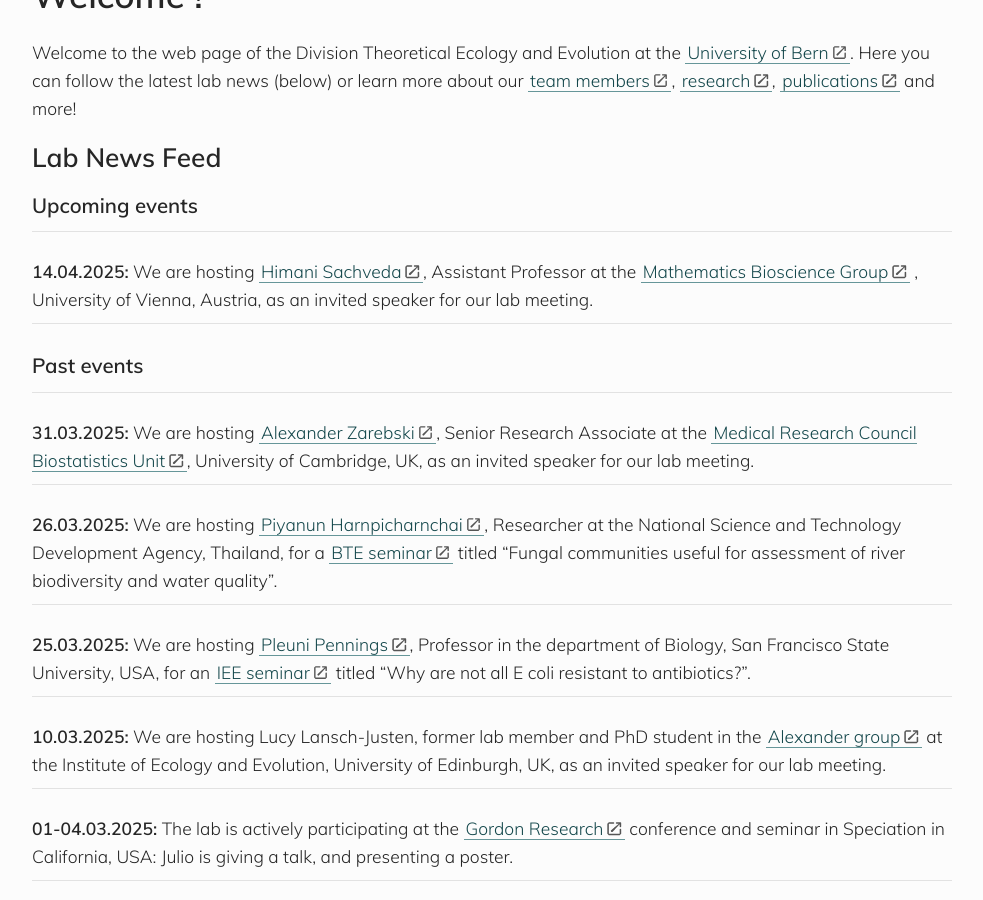
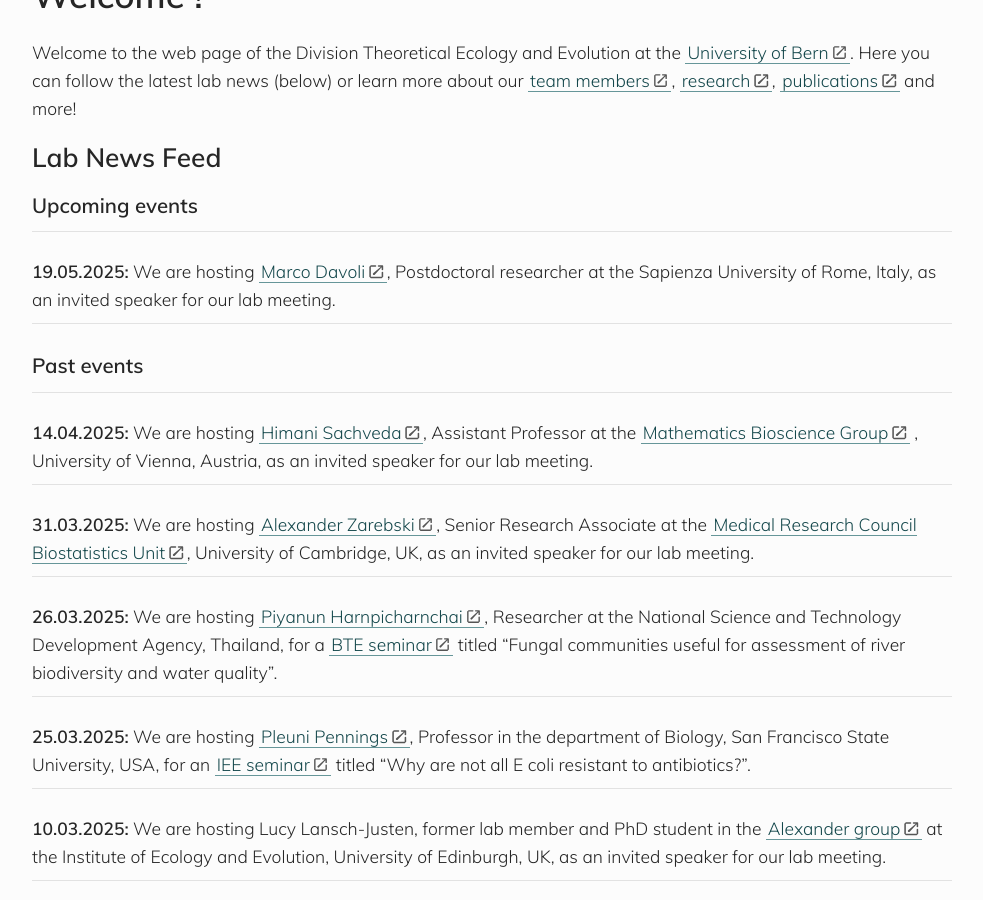
Before and after one commit to banklab/banklab.github.io, a Jekyll site: the page built from index.md, in a window 1280 px wide and 900 px high, scrolled down 383 px. Shown: the whole window, without its empty margins (148-1131 px from the left). Built offline with Jekyll 4.4.1, drawn with Linux system fonts in a browser that asks for light colours; some web fonts are replaced.

Commit message:
Update index

```diff
--- a/index.md
+++ b/index.md
@@ -14,11 +14,15 @@ Welcome to the web page of the Division Theoretical Ecology and Evolution at the
 
 ---
 
-**14.04.2025:** We are hosting [Himani Sachveda](https://scholar.google.com/citations?user=9RoZQsIAAAAJ&hl=en&oi=ao), Assistant Professor at the [Mathematics Bioscience Group](https://www.mabs.at/team/) , University of Vienna, Austria, as an invited speaker for our lab meeting.
+**19.05.2025:** We are hosting [Marco Davoli](https://scholar.google.ch/citations?hl=en&user=3MHcv-QAAAAJ&view_op=list_works&sortby=pubdate), Postdoctoral researcher at the Sapienza University of Rome, Italy, as an invited speaker for our lab meeting.
 
 ---
 
 ### Past events
+
+---
+
+**14.04.2025:** We are hosting [Himani Sachveda](https://scholar.google.com/citations?user=9RoZQsIAAAAJ&hl=en&oi=ao), Assistant Professor at the [Mathematics Bioscience Group](https://www.mabs.at/team/) , University of Vienna, Austria, as an invited speaker for our lab meeting.
 
 ---
 
```
